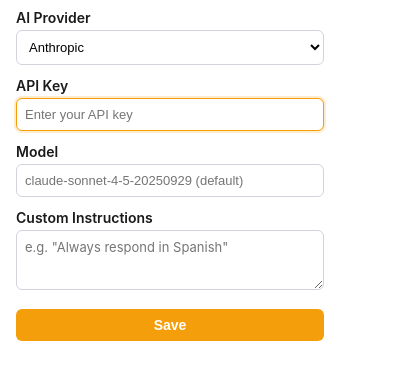
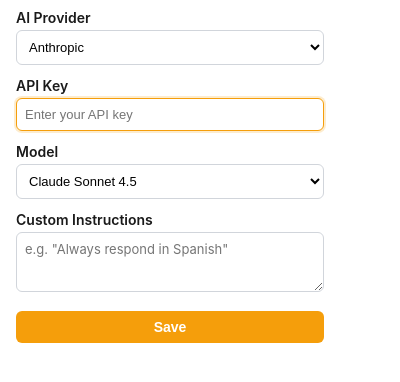
Before and after one commit to bentzou/chirp, a browser extension: page popup.html in a window 400 px wide. Both pictures are taken after a click on the button "Settings". Shown: the part 88-470 px from the top of the page. Drawn offline with Linux system fonts and the light colour scheme.

Commit message:
Replace model text input with dropdown and update to latest models
Switch from free-text model input to a provider-aware select dropdown
populated with current models (Opus 4.6, GPT-4.1, Gemini 2.5, etc.)
and update defaults in both popup.js and background.js.

```diff
--- a/background.js
+++ b/background.js
@@ -1,7 +1,7 @@
 const DEFAULTS = {
-  openai: "gpt-4o",
+  openai: "gpt-4.1",
   anthropic: "claude-sonnet-4-5-20250929",
-  google: "gemini-2.0-flash",
+  google: "gemini-2.5-flash",
 };
 
 chrome.runtime.onInstalled.addListener((details) => {
--- a/popup.html
+++ b/popup.html
@@ -37,7 +37,7 @@
       <input type="password" id="apiKey" placeholder="Enter your API key">
 
       <label for="model">Model</label>
-      <input type="text" id="model" placeholder="">
+      <select id="model"></select>
 
       <label for="customInstructions">Custom Instructions</label>
       <textarea id="customInstructions" placeholder='e.g. "Always respond in Spanish"'></textarea>
--- a/popup.js
+++ b/popup.js
@@ -1,7 +1,26 @@
 const DEFAULTS = {
-  openai: "gpt-4o",
+  openai: "gpt-4.1",
   anthropic: "claude-sonnet-4-5-20250929",
-  google: "gemini-2.0-flash",
+  google: "gemini-2.5-flash",
+};
+
+const MODELS = {
+  anthropic: [
+    { value: "claude-sonnet-4-5-20250929", label: "Claude Sonnet 4.5" },
+    { value: "claude-haiku-4-5-20251001", label: "Claude Haiku 4.5" },
+    { value: "claude-opus-4-6", label: "Claude Opus 4.6" },
+  ],
+  google: [
+    { value: "gemini-2.5-flash", label: "Gemini 2.5 Flash" },
+    { value: "gemini-2.5-flash-lite", label: "Gemini 2.5 Flash Lite" },
+    { value: "gemini-2.5-pro", label: "Gemini 2.5 Pro" },
+  ],
+  openai: [
+    { value: "gpt-4.1", label: "GPT-4.1" },
+    { value: "gpt-4.1-mini", label: "GPT-4.1 Mini" },
+    { value: "o4-mini", label: "o4-mini" },
+    { value: "o3", label: "o3" },
+  ],
 };
 
 const COLOR_SOLIDS = {
@@ -49,19 +68,28 @@
 const saveBtn = document.getElementById("save");
 const statusEl = document.getElementById("status");
 
-function updatePlaceholder() {
-  modelEl.placeholder = DEFAULTS[providerEl.value] + " (default)";
+function updateModelOptions(selectedModel) {
+  const models = MODELS[providerEl.value] || [];
+  modelEl.innerHTML = "";
+  for (const m of models) {
+    const opt = document.createElement("option");
+    opt.value = m.value;
+    opt.textContent = m.label;
+    modelEl.appendChild(opt);
+  }
+  if (selectedModel && models.some((m) => m.value === selectedModel)) {
+    modelEl.value = selectedModel;
+  }
 }
 
-providerEl.addEventListener("change", updatePlaceholder);
+providerEl.addEventListener("change", () => updateModelOptions());
 
 // Load saved settings
 chrome.storage.sync.get(["provider", "apiKey", "model", "customInstructions"], (data) => {
   if (data.provider) providerEl.value = data.provider;
   if (data.apiKey) apiKeyEl.value = data.apiKey;
-  if (data.model) modelEl.value = data.model;
   if (data.customInstructions) customInstructionsEl.value = data.customInstructions;
-  updatePlaceholder();
+  updateModelOptions(data.model);
 });
 
 apiKeyEl.addEventListener("keydown", (e) => {
@@ -72,7 +100,7 @@
   const settings = {
     provider: providerEl.value,
     apiKey: apiKeyEl.value.trim(),
-    model: modelEl.value.trim() || "",
+    model: modelEl.value,
     customInstructions: customInstructionsEl.value.trim(),
   };
 
```
